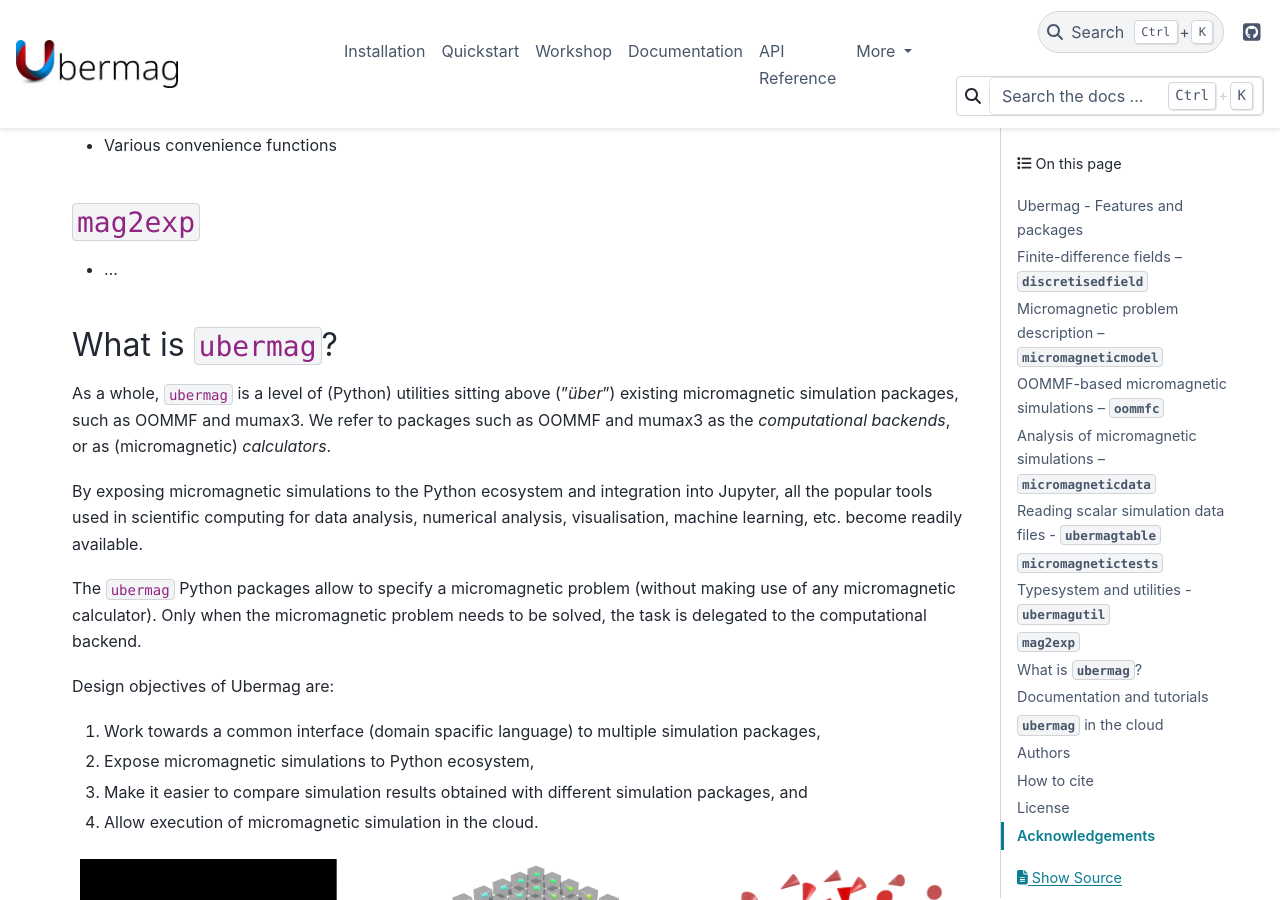
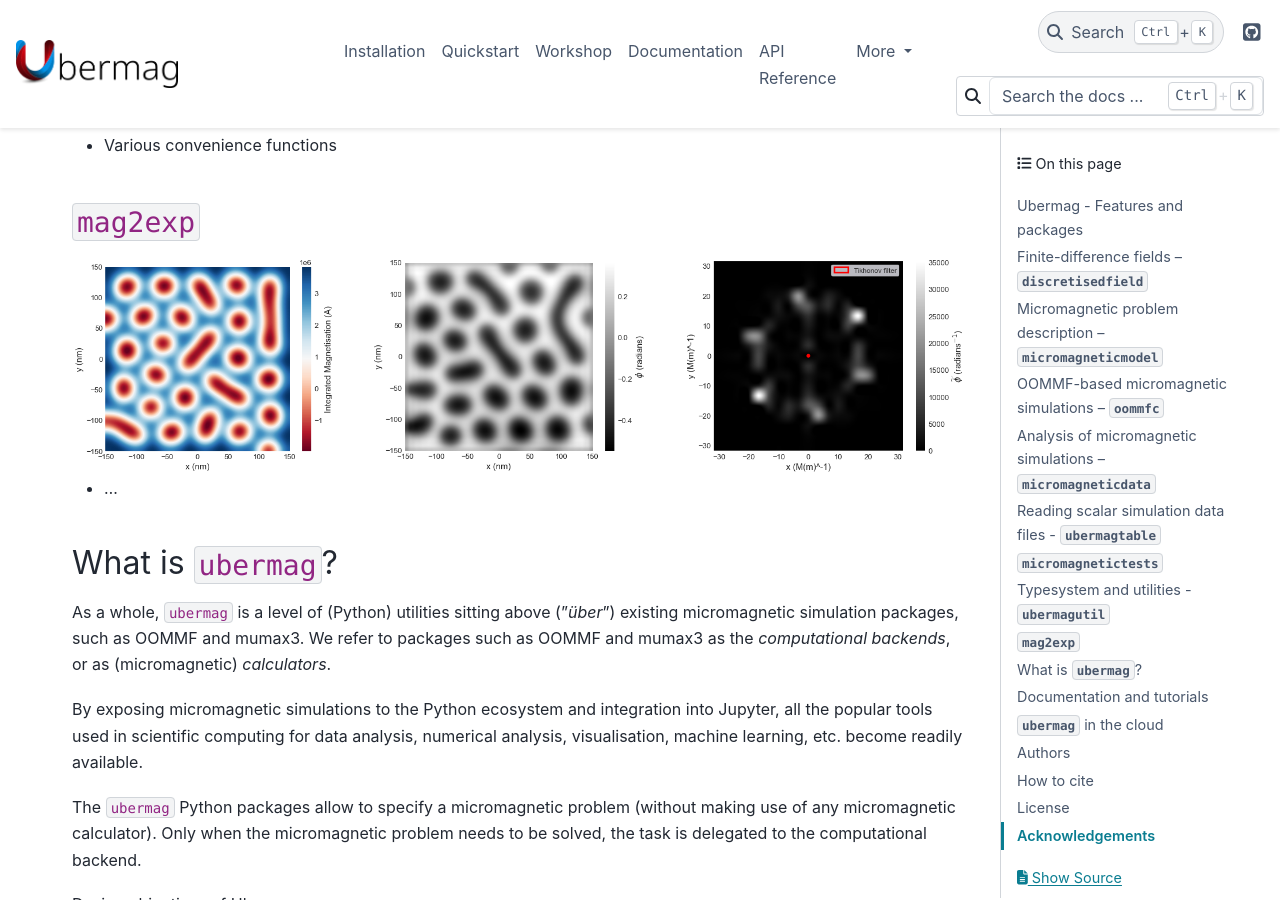
Before and after one commit to ubermag/ubermag.github.io, a Sphinx documentation site: the page built from source/index.rst, in a window 1280 px wide and 900 px high, scrolled down 2597 px. Built offline with Sphinx 7.4.7 and the PyData theme 0.15.4, drawn with Linux system fonts in a browser that asks for light colours; pages that are not in the unit, such as notebooks, are missing from menus.

Commit message:
Add image for mag2exp

```diff
--- a/source/index.rst
+++ b/source/index.rst
@@ -74,6 +74,8 @@
 
 ``mag2exp``
 -----------
+
+.. image:: _static/mag2exp-examples.svg
 
 - ...
 
```
